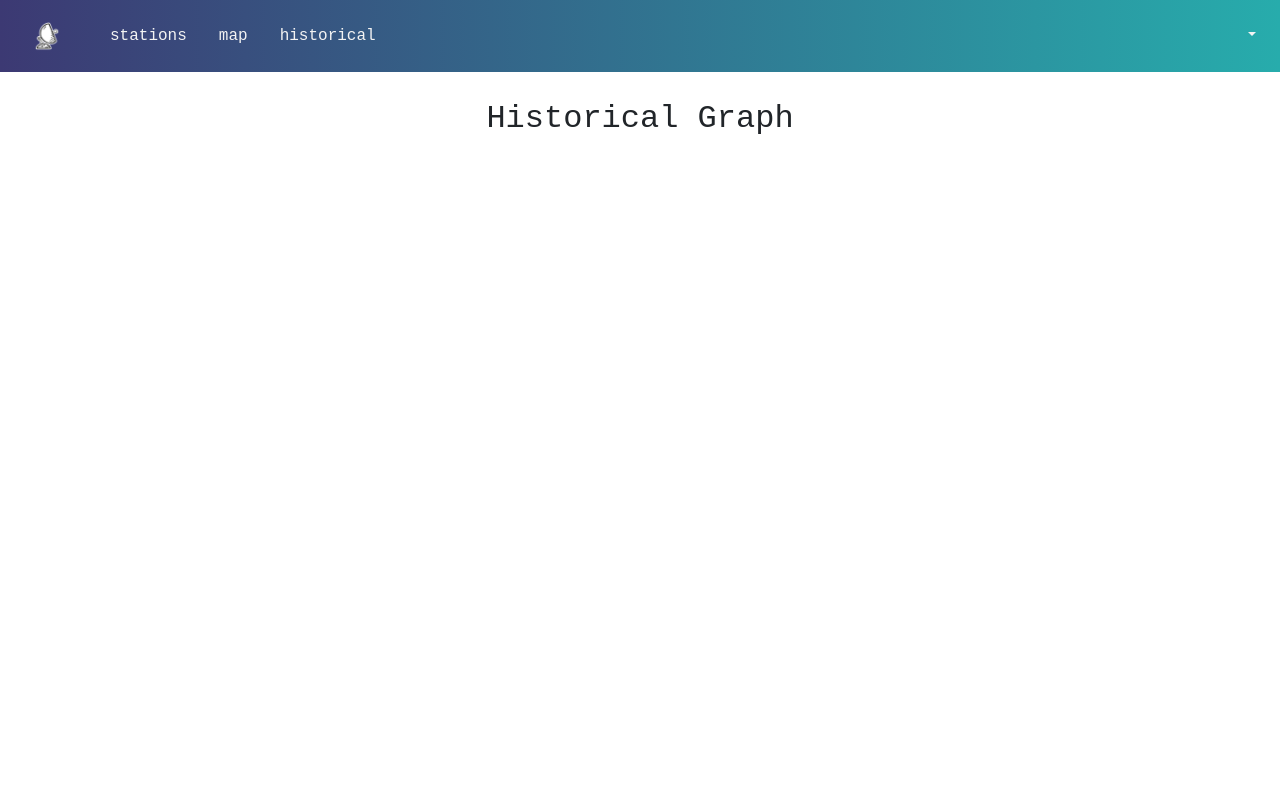
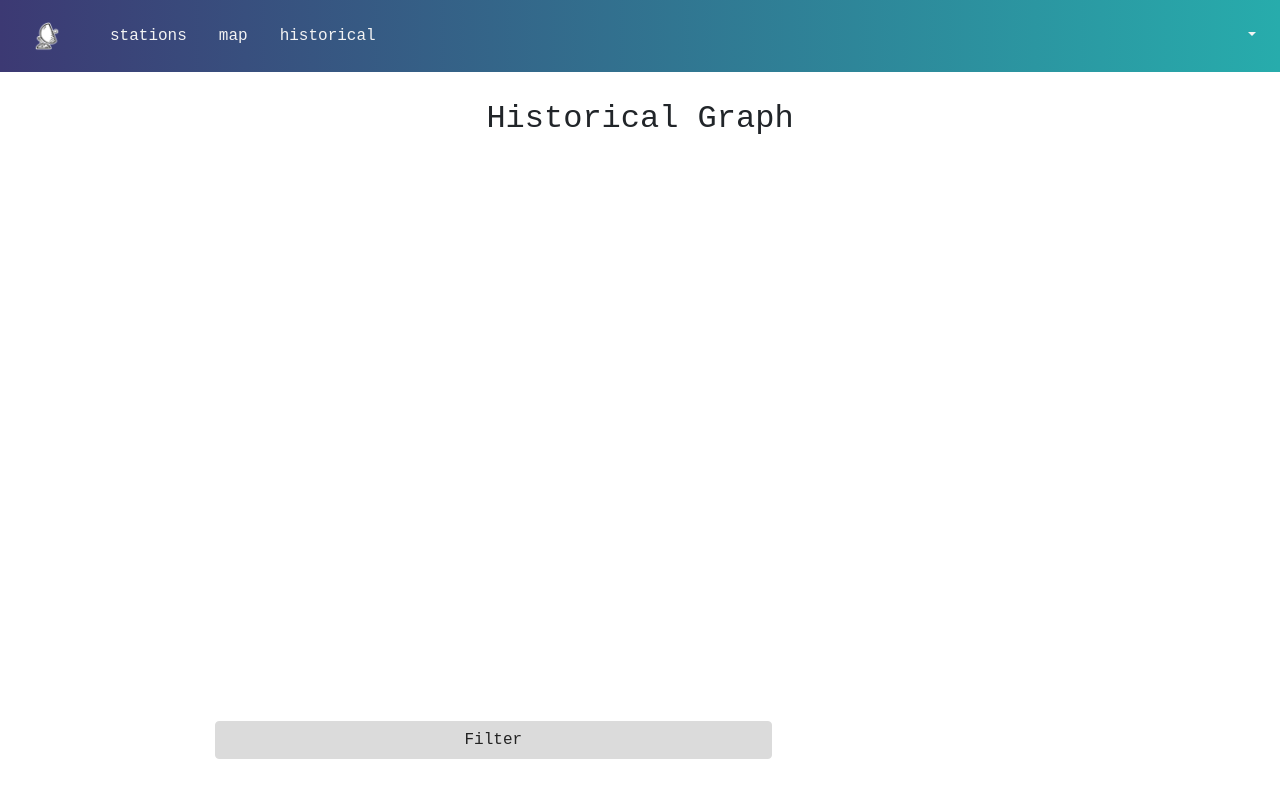
Before and after one commit to batiyeh/weather-station, a React (Create React App) app in the folder website/: page /historical in a window 1280 px wide. Built offline with nearby package versions, Linux system fonts and the light colour scheme; no server answers; what google-maps-react, path would draw is missing.

Commit message:
Working on historical graph filter button

```diff
--- a/website/src/containers/historical.js
+++ b/website/src/containers/historical.js
@@ -1,4 +1,5 @@
 import React, { Component } from 'react';
+import { Button, Modal, ModalHeader, ModalBody, ModalFooter, Alert } from 'reactstrap';
 import VerifyLoggedIn from '../components/verifyLoggedIn.js'
 import HistoricalContainer from '../components/historical/historicalContainer'
 import '../styles/App.css';
@@ -11,8 +12,12 @@ class Historical extends Component {
                 <VerifyLoggedIn/>
                 <div id="historical-container">
                     <h2 className="page-title">Historical Graph</h2>
-
                     <HistoricalContainer></HistoricalContainer>
+                    <div class="filter">
+                        <div class="col-sm-8">
+                            <Button type='button' className="btn btn-secondary btn-block">Filter</Button>
+                        </div>
+                    </div>
                  </div>
             </div>
         );
--- a/website/src/styles/historical.css
+++ b/website/src/styles/historical.css
@@ -1,6 +1,20 @@
 .page-title{
     margin-top: 100px;
     margin-bottom: 0;
+}
+.filter{
+    margin-left: 200px;
+    margin-right: 200px;
+
+}
+.btn-primary{
+    background-color: #27ACAC !important;
+    border-color: #27ACAC !important;
+}
+.btn-secondary{
+    background-color: #dbdbdb !important;
+    border-color: #dbdbdb !important;
+    color: #232323 !important;
 }
 .historical-container{
     max-width: 400px;
```
